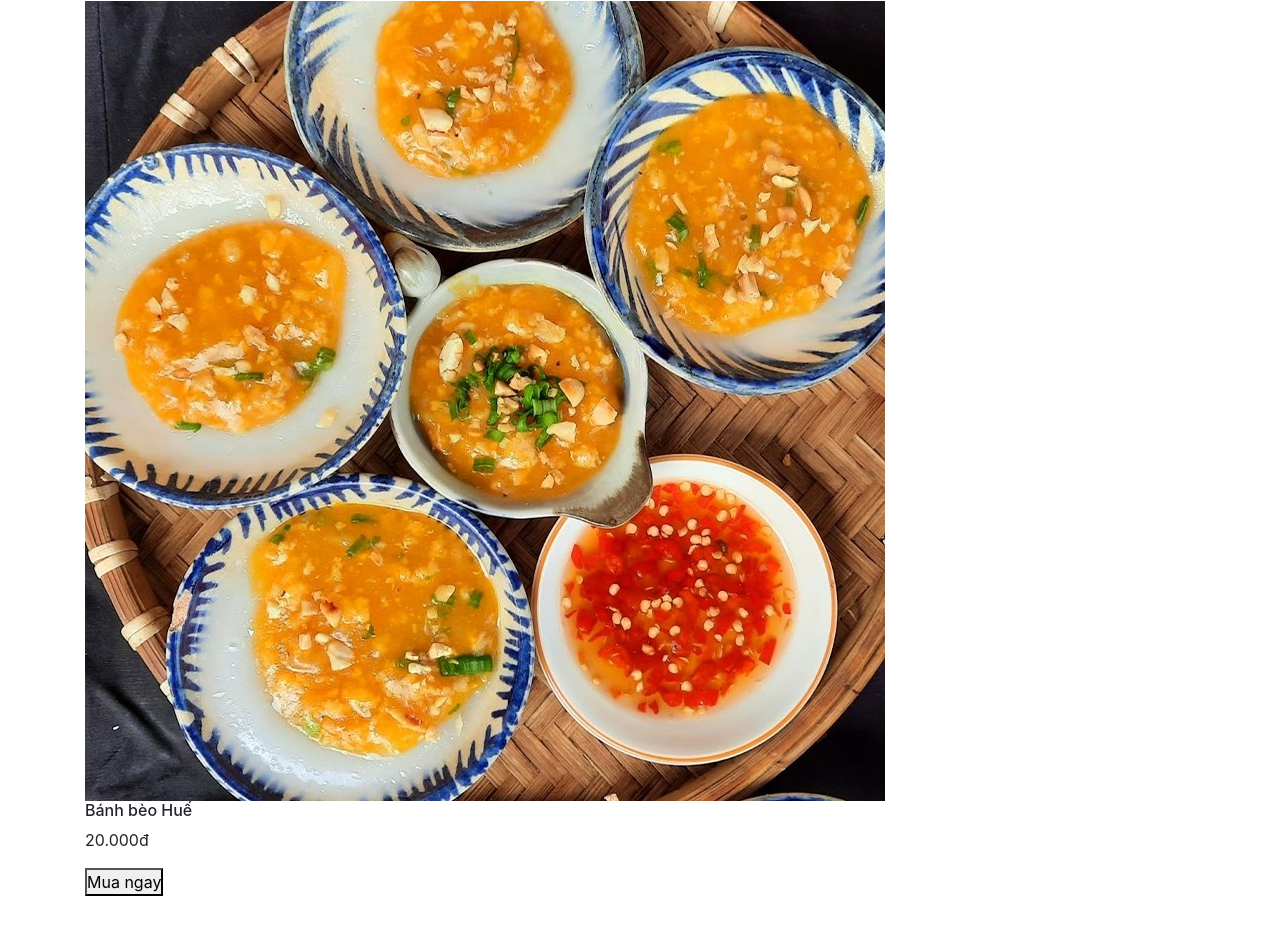
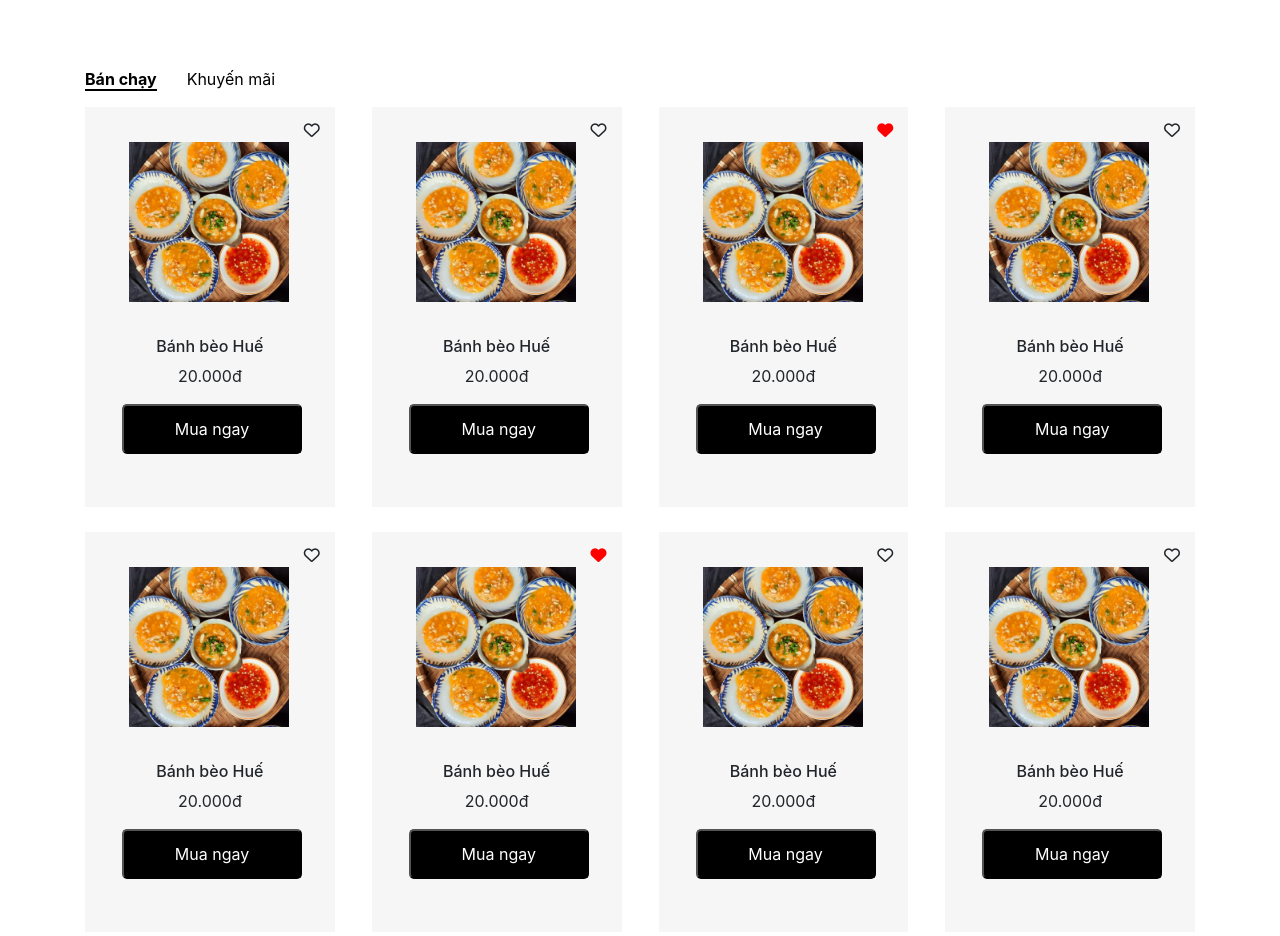
Before and after one commit to Trang-devDX/FE_PBL6_Base, a plain HTML site: page index.html in a window 1280 px wide. Shown: the part 1808-2744 px from the top of the page. Before the commit the page ends 2704 px from the top, so only its background shows below. Drawn offline with nearby package versions, Linux system fonts and the light colour scheme.

Commit message:
done_ist_product

```diff
--- a/assets/css/style.css
+++ b/assets/css/style.css
@@ -34,7 +34,7 @@ html {
     border: 1px solid #f5f5f5;
     border-radius: 5px;
     background: #f5f5f5;
-    padding-left: 20px;
+    padding-left: 40px;
 }
 .header-top .inner-search {
     position: relative;
@@ -189,7 +189,7 @@ html {
     width: 50%;
 }
 .section-two .inner-right .info-mexung {
-    padding-top: 275px;
+    padding-top: 240px;
     padding-left: 20px;
     background: #EDEDED;
     height: 600px;
@@ -214,7 +214,7 @@ html {
 }
 .section-two .inner-right .img_mexung {
     text-align: center;
-    padding-top: 150px;
+    padding-top: 100px;
 }
 .img_mexung img {
     max-width: 100%;
@@ -224,7 +224,9 @@ html {
 
 /* category */
 .category {
-    margin: 100px 0;
+    height: 400px;
+    padding-top: 100px;
+    margin-bottom: 75px;
     background: #FAFAFA;
 }
 .category .inner-top {
@@ -255,4 +257,72 @@ html {
     margin-left: 62px;
 }
 /* End category */
+
+/* list-product */
+.list-product .inner-top ul {
+    display: flex;
+    list-style-type: none;
+}
+.list-product .inner-top ul li {
+    margin-right: 30px;
+}
+.list-product .inner-top ul li a {
+    color: black;
+}
+.list-product .inner-top ul li a:hover {
+    text-decoration: none;
+}
+.underline {
+    border-bottom: 2px solid #000;
+    font-weight: bold;
+}
+
+.list-product .inner-list-product {
+    display: flex;
+    flex-wrap: wrap;
+    justify-content: space-between;
+    align-items: center;
+}
+.list-product .inner-list-product .product-item {
+    position: relative;
+    width: 22.5%;
+    background: #F6F6F6;
+    height: 400px;
+    margin-bottom: 25px;
+}
+.list-product .inner-list-product .img_product_item {
+    text-align: center;
+    width: 160px;
+    height: 160px;
+    margin: 35px 44px;
+}
+.list-product .inner-list-product img {
+    width: 100%;
+    height: auto;
+}
+.list-product .inner-list-product h6
+{
+    text-align: center;
+}
+.list-product .inner-list-product p {
+    text-align: center;
+}
+.list-product .inner-list-product button {
+    width: 180px;
+    height: 50px;
+    border-radius: 5px;
+    margin-left: 37px;
+    padding: 10px;
+    color: white;
+    background: black;
+}
+.list-product .inner-list-product i {
+    position: absolute;
+    top: 15px;
+    right: 15px;
+}
+.list-product .inner-list-product .fill-heart {
+    color: red;
+}
+/* End list-product */
 /* End Body main */
--- a/index.html
+++ b/index.html
@@ -156,7 +156,13 @@
 
         <div class="list-product">
             <div class="container">
-                <div class="inner-title"></div>
+                <div class="inner-top">
+                    <ul>
+                        <li><a href="#" class="underline">Bán chạy</a></li>
+                        <li><a href="#">Khuyến mãi</a></li>
+                    </ul>
+                </div>
+                <div class="inner-list-product">
                     <div class="product-item">
                         <i class="fa-regular fa-heart"></i>
                         <div class="img_product_item">
@@ -166,6 +172,71 @@
                         <p>20.000đ</p>
                         <button>Mua ngay</button>
                     </div>
+                    <div class="product-item">
+                        <i class="fa-regular fa-heart"></i>
+                        <div class="img_product_item">
+                            <img src="./assets/image/banhbeo.jpg" alt="">
+                        </div>
+                        <h6>Bánh bèo Huế</h6>
+                        <p>20.000đ</p>
+                        <button>Mua ngay</button>
+                    </div>
+                    <div class="product-item">
+                        <i class="fa-solid fa-heart fill-heart"></i>
+                        <div class="img_product_item">
+                            <img src="./assets/image/banhbeo.jpg" alt="">
+                        </div>
+                        <h6>Bánh bèo Huế</h6>
+                        <p>20.000đ</p>
+                        <button>Mua ngay</button>
+                    </div>
+                    <div class="product-item">
+                        <i class="fa-regular fa-heart"></i>
+                        <div class="img_product_item">
+                            <img src="./assets/image/banhbeo.jpg" alt="">
+                        </div>
+                        <h6>Bánh bèo Huế</h6>
+                        <p>20.000đ</p>
+                        <button>Mua ngay</button>
+                    </div>
+                    <div class="product-item">
+                        <i class="fa-regular fa-heart"></i>
+                        <div class="img_product_item">
+                            <img src="./assets/image/banhbeo.jpg" alt="">
+                        </div>
+                        <h6>Bánh bèo Huế</h6>
+                        <p>20.000đ</p>
+                        <button>Mua ngay</button>
+                    </div>
+                    <div class="product-item">
+                        <i class="fa-solid fa-heart fill-heart"></i>
+                        <div class="img_product_item">
+                            <img src="./assets/image/banhbeo.jpg" alt="">
+                        </div>
+                        <h6>Bánh bèo Huế</h6>
+                        <p>20.000đ</p>
+                        <button>Mua ngay</button>
+                    </div>
+                    <div class="product-item">
+                        <i class="fa-regular fa-heart"></i>
+                        <div class="img_product_item">
+                            <img src="./assets/image/banhbeo.jpg" alt="">
+                        </div>
+                        <h6>Bánh bèo Huế</h6>
+                        <p>20.000đ</p>
+                        <button>Mua ngay</button>
+                    </div>
+                    <div class="product-item">
+                        <i class="fa-regular fa-heart"></i>
+                        <div class="img_product_item">
+                            <img src="./assets/image/banhbeo.jpg" alt="">
+                        </div>
+                        <h6>Bánh bèo Huế</h6>
+                        <p>20.000đ</p>
+                        <button>Mua ngay</button>
+                    </div>
+                </div>
+
             </div>
         </div>
     </div>
```
Lines whose indentation alone changed are shown as unchanged.
